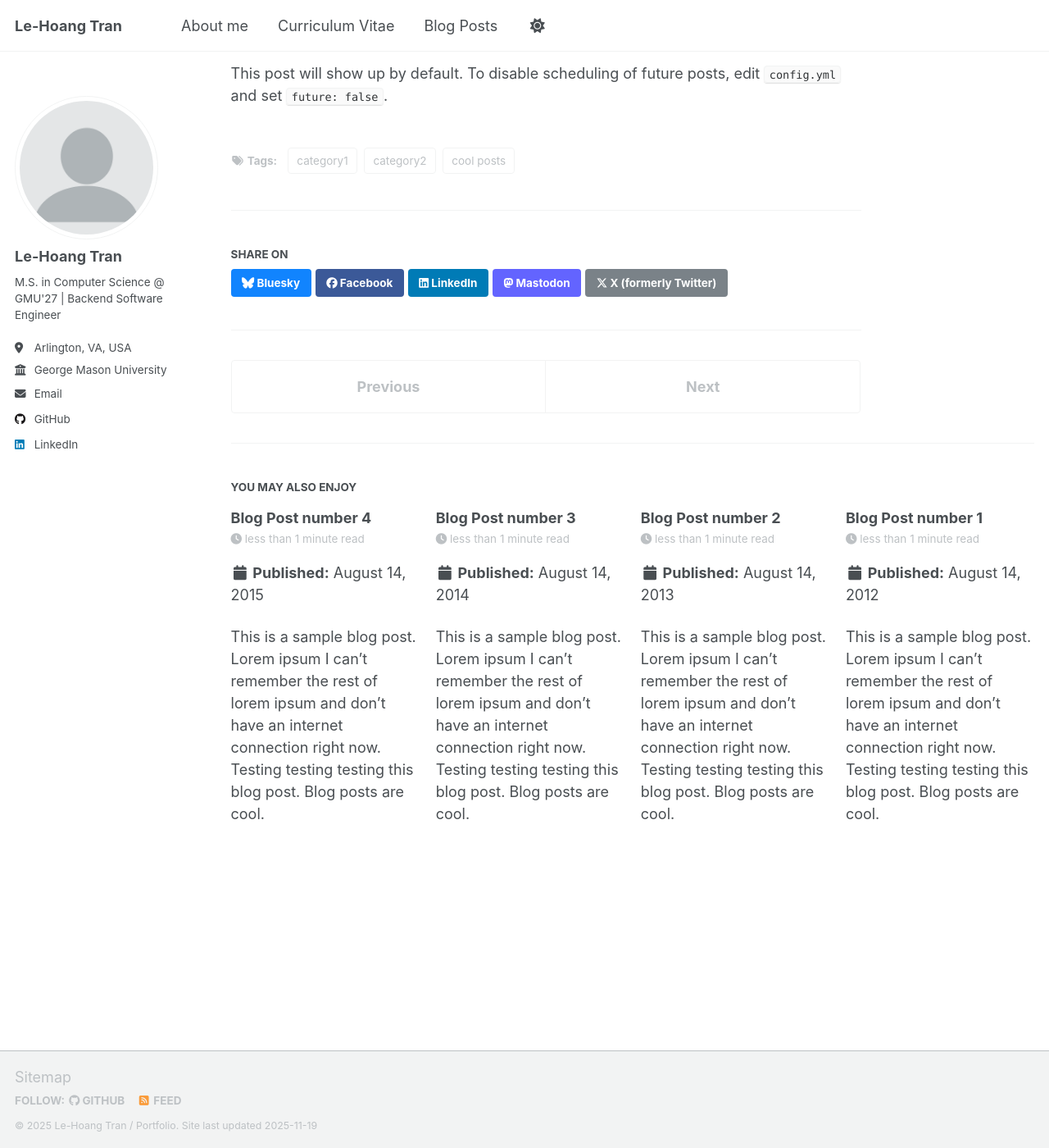
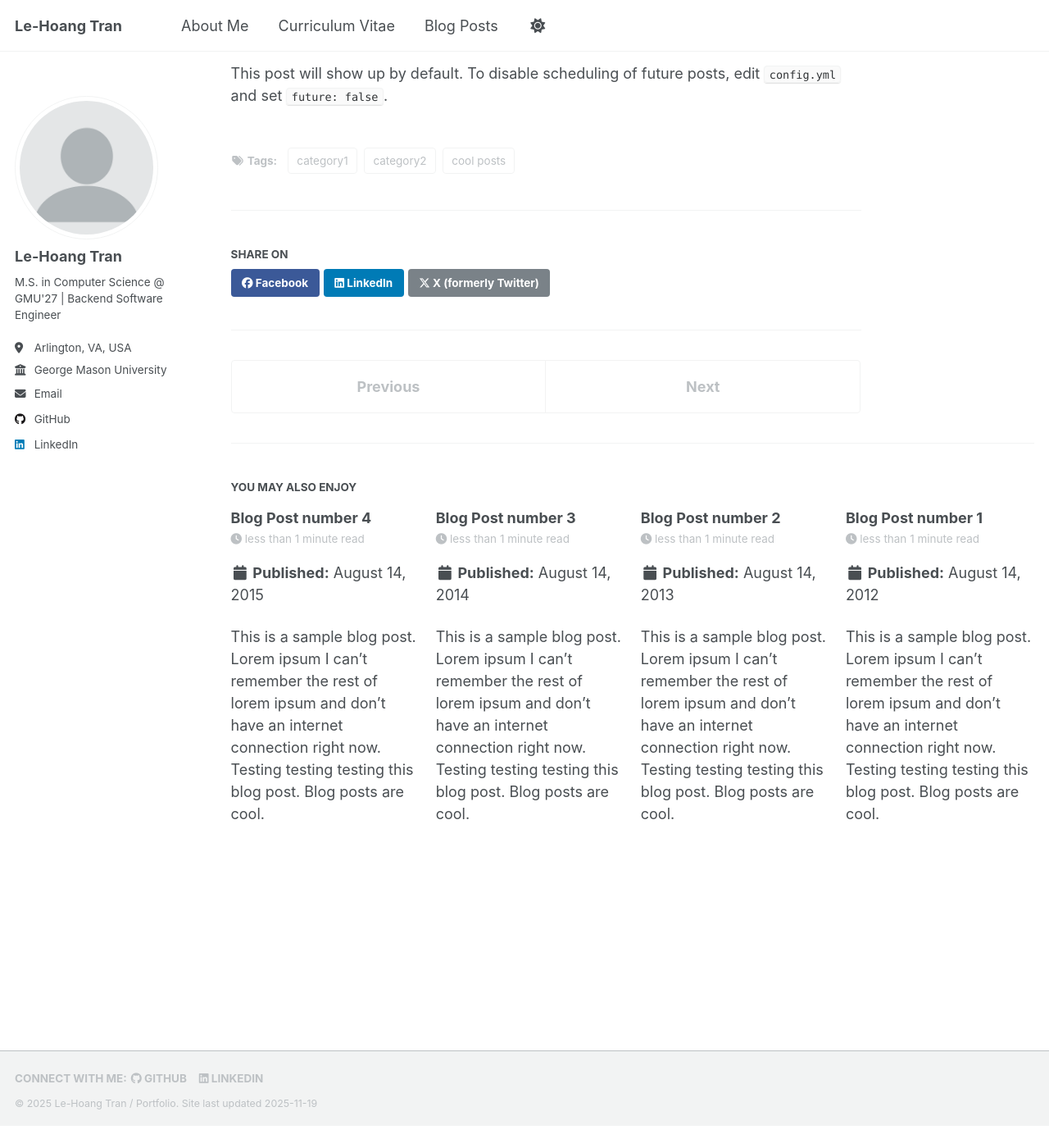
Before and after one commit to lehoangtran289/lehoangtran289.github.io, a Jekyll site: the page built from _posts/2199-01-01-future-post.md, in a window 1280 px wide and 1400 px high, scrolled down 147 px. Shown: the whole window at 82% size. Built offline with Jekyll 4.4.1, drawn with Linux system fonts in a browser that asks for light colours; a script that is not in the unit is left out; after the commit the page ends 1520 px from its top, so only the background shows below that.

Commit message:
Update navigation titles and enhance footer and sharing options

```diff
--- a/_data/navigation.yml
+++ b/_data/navigation.yml
@@ -20,7 +20,7 @@ main:
   # - title: "Portfolio"
   #   url: /portfolio/
 
-  - title: "About me"
+  - title: "About Me"
     url: /about/
 
   - title: "Curriculum Vitae"
--- a/_data/ui-text.yml
+++ b/_data/ui-text.yml
@@ -21,7 +21,7 @@ en: &DEFAULT_EN
   comments_title             : "Comments"
   more_label                 : "Learn More"
   related_label              : "You May Also Enjoy"
-  follow_label               : "Follow:"
+  follow_label               : "Connect with me: "
   feed_label                 : "Feed"
   powered_by                 : "Powered by"
   website_label              : "Website"
--- a/_includes/footer.html
+++ b/_includes/footer.html
@@ -9,12 +9,15 @@
     {% if site.author.github %}
       <li><a href="https://github.com/{{ site.author.github }}"><i class="fab fa-github" aria-hidden="true"></i> GitHub</a></li>
     {% endif %}
+    {% if site.author.linkedin %}
+      <li><a href="https://linkedin.com/in/{{ site.author.linkedin }}"><i class="fab fa-linkedin" aria-hidden="true"></i> LinkedIn</a></li>
+    {% endif %}
     {% if site.author.bitbucket %}
       <li><a href="https://bitbucket.org/{{ site.author.bitbucket }}"><i class="fab fa-bitbucket" aria-hidden="true"></i> Bitbucket</a></li>
     {% endif %}
-    {% if site.atom_feed.hide != true %}
+    <!-- {% if site.atom_feed.hide != true %}
     <li><a href="{% if site.atom_feed.path %}{{ site.atom_feed.path }}{% else %}{{ base_path }}/feed.xml{% endif %}"><i class="fa fa-fw fa-rss-square" aria-hidden="true"></i> {{ site.data.ui-text[site.locale].feed_label | default: "Feed" }}</a></li>
-    {% endif %}
+    {% endif %} -->
   </ul>
 </div>
 {% endif %}
--- a/_includes/footer/custom.html
+++ b/_includes/footer/custom.html
@@ -1,6 +1,6 @@
 <!-- start custom footer snippets -->
 
-<a href="/sitemap/">Sitemap</a>
+<!-- <a href="/sitemap/">Sitemap</a> -->
 
 <!-- Support for MatJax -->
 <script defer src="https://cdnjs.cloudflare.com/polyfill/v3/polyfill.min.js?features=es6"></script>
--- a/_includes/social-share.html
+++ b/_includes/social-share.html
@@ -5,13 +5,13 @@
     <h4 class="page__share-title">{{ site.data.ui-text[site.locale].share_on_label | default: "Share on" }}</h4>
   {% endif %}
 
-  <a href="https://bsky.app/intent/compose?text={{ base_path }}{{ page.url }}" class="btn btn--bluesky" title="{{ site.data.ui-text[site.locale].share_on_label | default: 'Share on' }} Bluesky"><i class="fab fa-bluesky" aria-hidden="true"></i><span> Bluesky</span></a>
+  <!-- <a href="https://bsky.app/intent/compose?text={{ base_path }}{{ page.url }}" class="btn btn--bluesky" title="{{ site.data.ui-text[site.locale].share_on_label | default: 'Share on' }} Bluesky"><i class="fab fa-bluesky" aria-hidden="true"></i><span> Bluesky</span></a> -->
 
   <a href="https://www.facebook.com/sharer/sharer.php?u={{ base_path }}{{ page.url }}" class="btn btn--facebook" title="{{ site.data.ui-text[site.locale].share_on_label | default: 'Share on' }} Facebook"><i class="fab fa-facebook" aria-hidden="true"></i><span> Facebook</span></a>
 
   <a href="https://www.linkedin.com/shareArticle?mini=true&url={{ base_path }}{{ page.url }}" class="btn btn--linkedin" title="{{ site.data.ui-text[site.locale].share_on_label | default: 'Share on' }} LinkedIn"><i class="fab fa-linkedin" aria-hidden="true"></i><span> LinkedIn</span></a>
 
-  <a href="https://www.addtoany.com/add_to/mastodon?linkurl={{  base_path | append: page.url | url_encode }}" class="btn btn--mastodon" title="{{ site.data.ui-text[site.locale].share_on_label | default: 'Share on' }} Mastodon"><i class="fab fa-mastodon" aria-hidden="true"></i><span> Mastodon</span></a>
+  <!-- <a href="https://www.addtoany.com/add_to/mastodon?linkurl={{  base_path | append: page.url | url_encode }}" class="btn btn--mastodon" title="{{ site.data.ui-text[site.locale].share_on_label | default: 'Share on' }} Mastodon"><i class="fab fa-mastodon" aria-hidden="true"></i><span> Mastodon</span></a> -->
 
   <a href="https://x.com/intent/post?text={{ base_path }}{{ page.url }}" class="btn btn--x" title="{{ site.data.ui-text[site.locale].share_on_label | default: 'Share on' }} X"><i class="fab fa-x-twitter" aria-hidden="true"></i><span> X (formerly Twitter)</span></a>
 </section>
```
